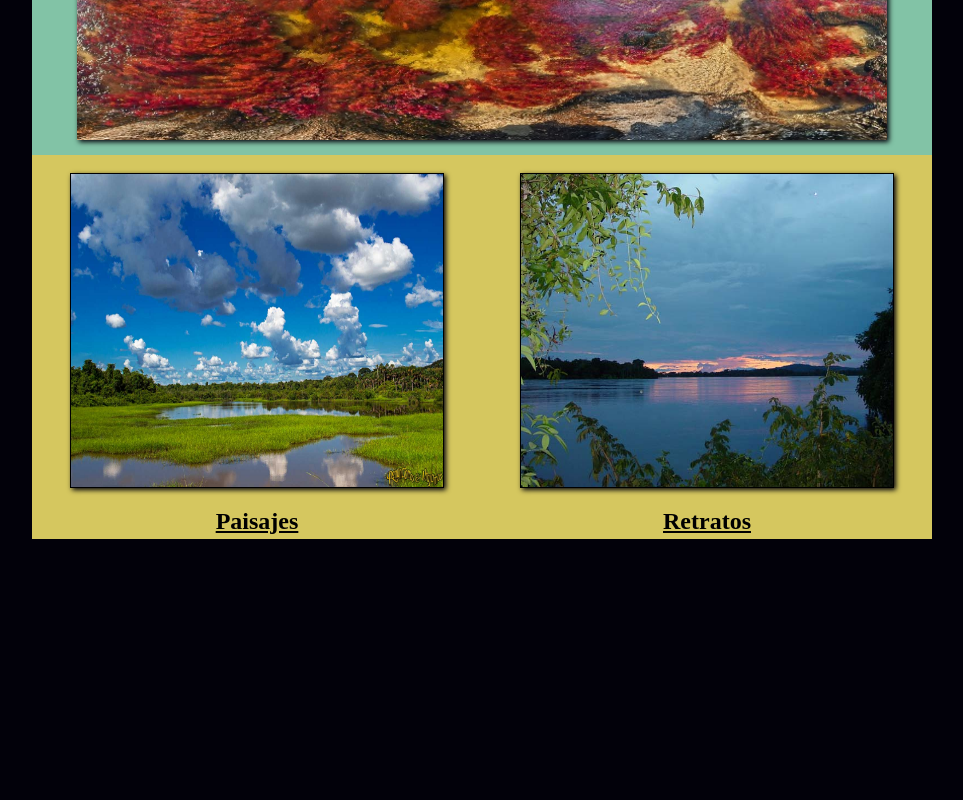
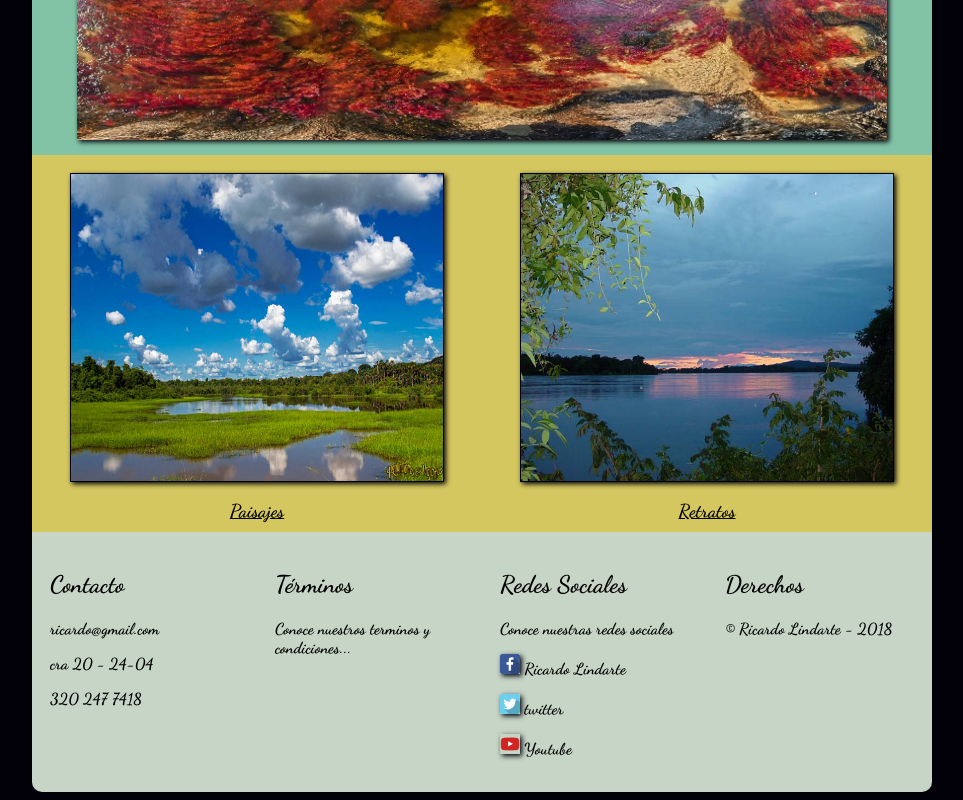
Before and after one commit to richardlo1305/evaluacionCSS, a plain HTML site: page index2.html in a window 1280 px wide. Shown: the part 446-1246 px from the top of the page, without its empty margins (158-1121 px from the left). Before the commit the page ends 993 px from the top, so only its background shows below. Drawn offline with Linux system fonts and the light colour scheme.

Commit message:
SE DEJA CASI TERMINADA EL ARCHIVO DE INCIO AGRAGANDO IMAGENES PARA LAS REDES SOCIALES Y EL ARCHIVO OTF PARA TIPO DE LETRA DANCING SCRIPT

```diff
--- a/css/estilos2.css
+++ b/css/estilos2.css
@@ -1,6 +1,11 @@
+@font-face
+{
+    font-family: 'Dancing Script';
+    src: url('DancingScript-Bold.otf');
+}
 body
 {
-    font-family: Dancing Script;
+    font-family: "Dancing Script";
     background-color: #02010a;
 }
 #contenido
@@ -75,7 +80,7 @@ img
     width: 90%;
     border: 1px solid black;
 }
-#imagenSecundaria div h2
+#imagenSecundaria div h3
 {
     text-align: center;
     text-decoration-line: underline;
@@ -96,3 +101,21 @@ div [class*="bloque"]
     transform: translate(20px, -5px);
     box-shadow: 2px 2px 5px #82c3a6;
 }
+
+footer
+{
+    clear: both;
+    width: 900px;
+    display: block;
+    margin: auto;
+    border-radius: 0 0 10px 10px;
+    display: flex;
+    flex-flow: row wrap;
+    background-color: #C6d5c5;
+}
+
+footer div
+{
+    width: 21%;
+    padding: 2%;
+}
--- a/index2.html
+++ b/index2.html
@@ -5,7 +5,7 @@
     <meta name="viewport" content="width=device-width, initial-scale=1.0">
     <meta http-equiv="X-UA-Compatible" content="ie=edge">
     <title>Evaluacion Final</title>
-    <link rel="stylesheet" href="css/estilos2.css">
+    <link rel="stylesheet" href="css/estilos2.css" >
 </head>
 <body>
     <div id="contenido">
@@ -26,16 +26,39 @@
         <section id="imagenSecundaria">
             <div class="bloque1">
                 <img src="imagenes/paisaje1.jpg" alt="Caño Cristales, Colombia." title="Paisajes">
-                <h2>Paisajes</h2>
+                <h3>Paisajes</h3>
             </div>
 
             <div class="bloque2">
                 <img src="imagenes/orinoco.jpg" alt="Caño Cristales, Colombia." title="retratos">
-                <h2>Retratos</h2>
+                <h3>Retratos</h3>
             </div>
 
         </section>
+
     </div>
-
+    <footer>
+        <div>
+            <h2>Contacto</h2>
+            <p>ricardo@gmail.com</p>
+            <p>cra 20 - 24-04</p>
+            <p>320 247 7418</p>
+        </div>
+        <div>
+            <h2>Términos</h2>
+            <p>Conoce nuestros terminos y condiciones...</p>
+        </div>
+        <div>
+            <h2>Redes Sociales</h2>
+            <p>Conoce nuestras redes sociales</p>
+            <p><img src="imagenes/facebook.png" alt="facebook" title="facebook" width="20px" height="20px">  Ricardo Lindarte</p>
+            <p><img src="imagenes/twitter.png" alt="twitter" title="twitter" width="20px" height="20px">  twitter</p>
+            <p><img src="imagenes/YouTube.png" alt="Youtube" title="Youtube" width="20px" height="20px">  Youtube</p>
+        </div>
+        <div>
+            <h2>Derechos</h2>
+            <p>© Ricardo Lindarte - 2018</p>
+        </div>
+    </footer>
 </body>
 </html>
```
Also changed, not shown: css/DancingScript-Bold.otf (added), css/DancingScript-Regular.otf (added), imagenes/YouTube.png (added), imagenes/facebook.png (added), imagenes/twitter.png (added).
